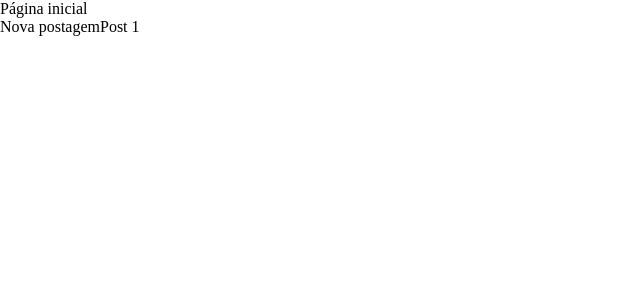
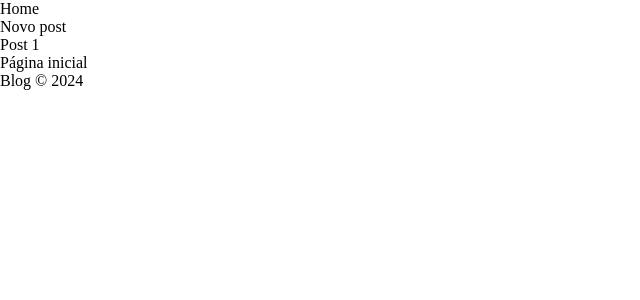
Before and after one commit to karinasasaki/blog, a Next.js app: page / in a window 1280 px wide. Shown: the top 300 px of the page, without its empty margins (0-640 px from the left). Built offline with nearby package versions, Linux system fonts and the light colour scheme.

Commit message:
feat: :sparkles: Adiciona Navbar e Footer em todas as páginas da aplicação

```diff
--- a/pages/_app.js
+++ b/pages/_app.js
@@ -1,5 +1,13 @@
+import Footer from "@/components/Footer";
+import Navbar from "@/components/Navbar";
 import "@/styles/globals.css";
 
 export default function App({ Component, pageProps }) {
-  return <Component {...pageProps} />;
+  return (
+    <>
+      <Navbar/>
+      <Component {...pageProps}/>
+      <Footer/>
+    </>
+  );
 }
--- a/pages/index.js
+++ b/pages/index.js
@@ -1,5 +1,4 @@
 import Head from "next/head";
-import Link from "next/link";
 
 export default function Home() {
   return (
@@ -11,8 +10,6 @@
         <link rel="icon" href="/favicon.ico" />
       </Head>
       <h1>Página inicial</h1>
-      <Link href={"/new-post"}>Nova postagem</Link>
-      <Link href={"/post/1"}>Post 1</Link>
     </>
   );
 }
--- a/styles/globals.css
+++ b/styles/globals.css
@@ -1,6 +1,7 @@
 * {
   font: inherit;
   margin: 0;
+  padding: 0;
 }
 
 a {
```
